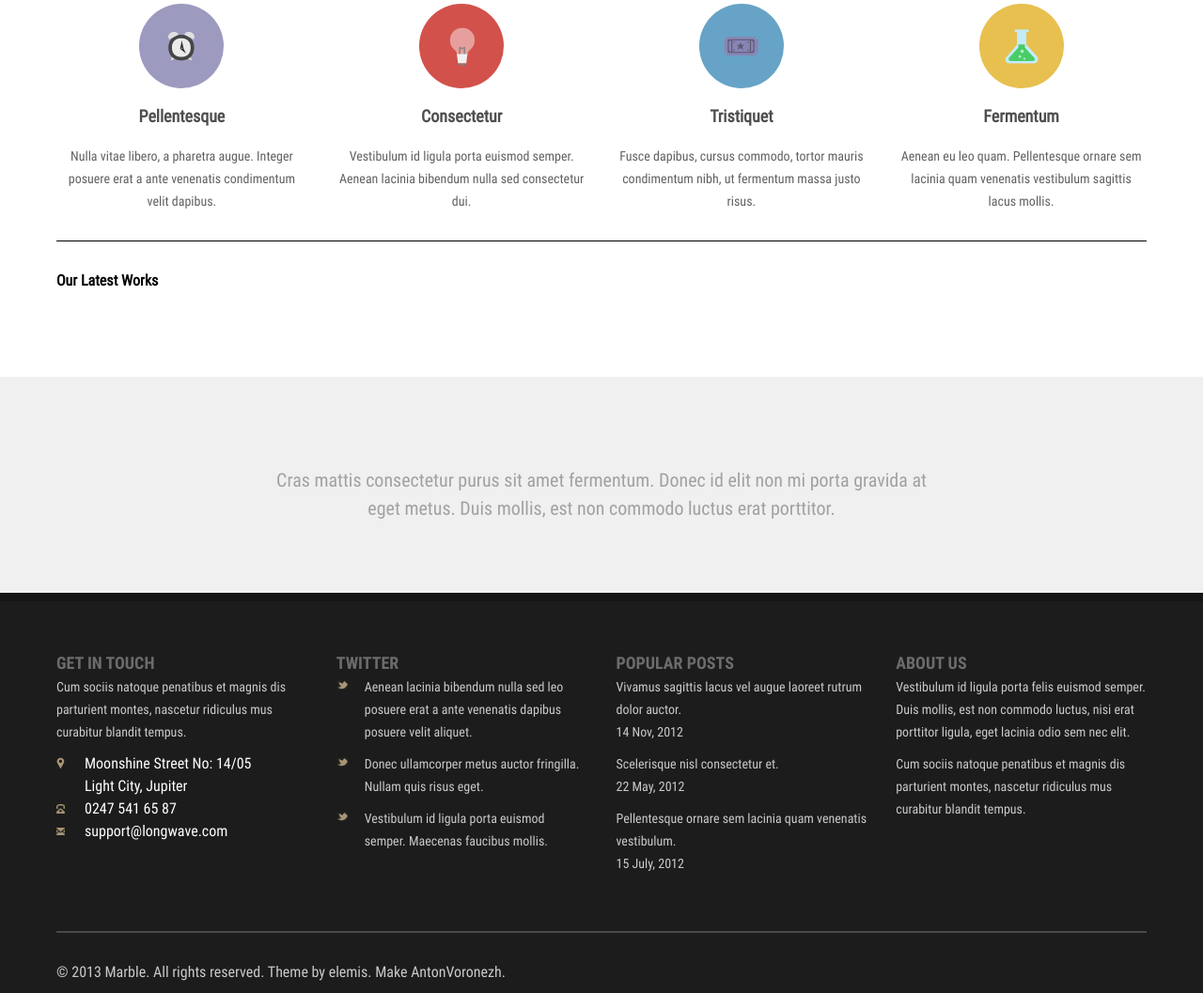
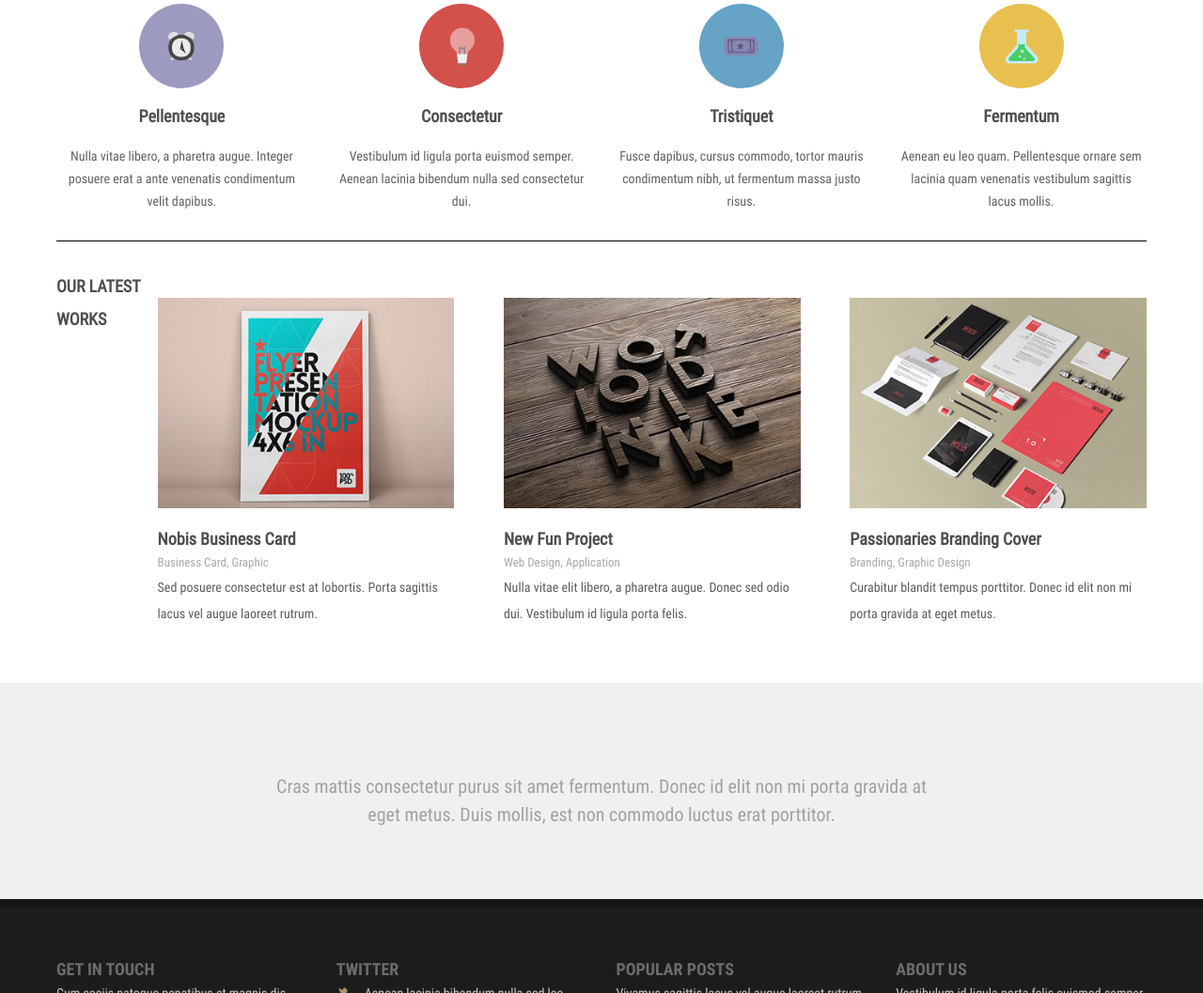
Before and after one commit to AntonVoronezh/educaton-HTML-CSS-12-marble, a plain HTML site: page index.html in a window 1280 px wide. Shown: the part 756-1813 px from the top of the page at 94% size. Drawn offline with Linux system fonts and the light colour scheme.

Commit message:
add works block

```diff
--- /dev/null
+++ b/css/blocks/index/works.css
@@ -0,0 +1,43 @@
+/****************************
+**      AntonVoronezh
+****************************/
+
+.works {
+    display: flex;
+    justify-content: space-between;
+}
+
+.visually {
+    color: #4e4e4e;
+    font-size: 18px;
+    line-height: 35px;
+    text-transform: uppercase;
+}
+
+.works-item {
+    width: 30%;
+/* border: 1px solid #000000; */
+}
+
+.works__img {
+
+}
+
+.works-item__title {
+    margin-top: 20px;
+    color: #4e4e4e;
+    font-size: 18px;
+    line-height: 25px;
+}
+
+.works-item__subtitle {
+    color: #a8a8a8;
+    font-size: 13px;
+    line-height: 25px;
+}
+
+.works-item__text {
+    color: #5c5c5c;
+    font-size: 14px;
+    line-height: 28px;
+}
--- a/css/main.css
+++ b/css/main.css
@@ -15,3 +15,4 @@
 @import url('../css/blocks/footer/footer-text.css');
 @import url('../css/blocks/footer/footer-top.css');
 @import url('../css/blocks/index/features.css');
+@import url('../css/blocks/index/works.css');
--- a/index.html
+++ b/index.html
@@ -100,7 +100,39 @@
                         <section class="works">
                             <h2 class="visually">Our Latest Works</h2>
                             <div class="works">
-
+                                <section class="works-item">
+                                    <img src="img/product-photo/Layer_6.png" alt="work" class="img works__img">
+                                    <h3 class="works-item__title">Nobis Business Card</h3>
+                                    <span class="works-item__subtitle">
+                                        Business Card, Graphic
+                                    </span>
+                                    <p class="works-item__text">
+                                        Sed posuere consectetur est at lobortis. Porta sagittis lacus vel augue laoreet
+                                        rutrum.
+                                    </p>
+                                </section>
+                                <section class="works-item">
+                                    <img src="img/product-photo/Layer_7 (1).png" alt="work" class="img works__img">
+                                    <h3 class="works-item__title">New Fun Project</h3>
+                                    <span class="works-item__subtitle">
+                                        Web Design, Application
+                                    </span>
+                                    <p class="works-item__text">
+                                        Nulla vitae elit libero, a pharetra augue. Donec sed odio dui. Vestibulum id
+                                        ligula porta felis.
+                                    </p>
+                                </section>
+                                <section class="works-item">
+                                    <img src="img/product-photo/Layer_8 (1).png" alt="work" class="img works__img">
+                                    <h3 class="works-item__title">Passionaries Branding Cover</h3>
+                                    <span class="works-item__subtitle">
+                                        Branding, Graphic Design
+                                    </span>
+                                    <p class="works-item__text">
+                                        Curabitur blandit tempus porttitor. Donec id elit non mi porta gravida at eget
+                                        metus.
+                                    </p>
+                                </section>
                             </div>
                         </section>
                         <!-- end works -->
```
Also changed, not shown: img/product-photo/Layer_6.png (added), img/product-photo/Layer_7 (1).png (added), img/product-photo/Layer_8 (1).png (added).
